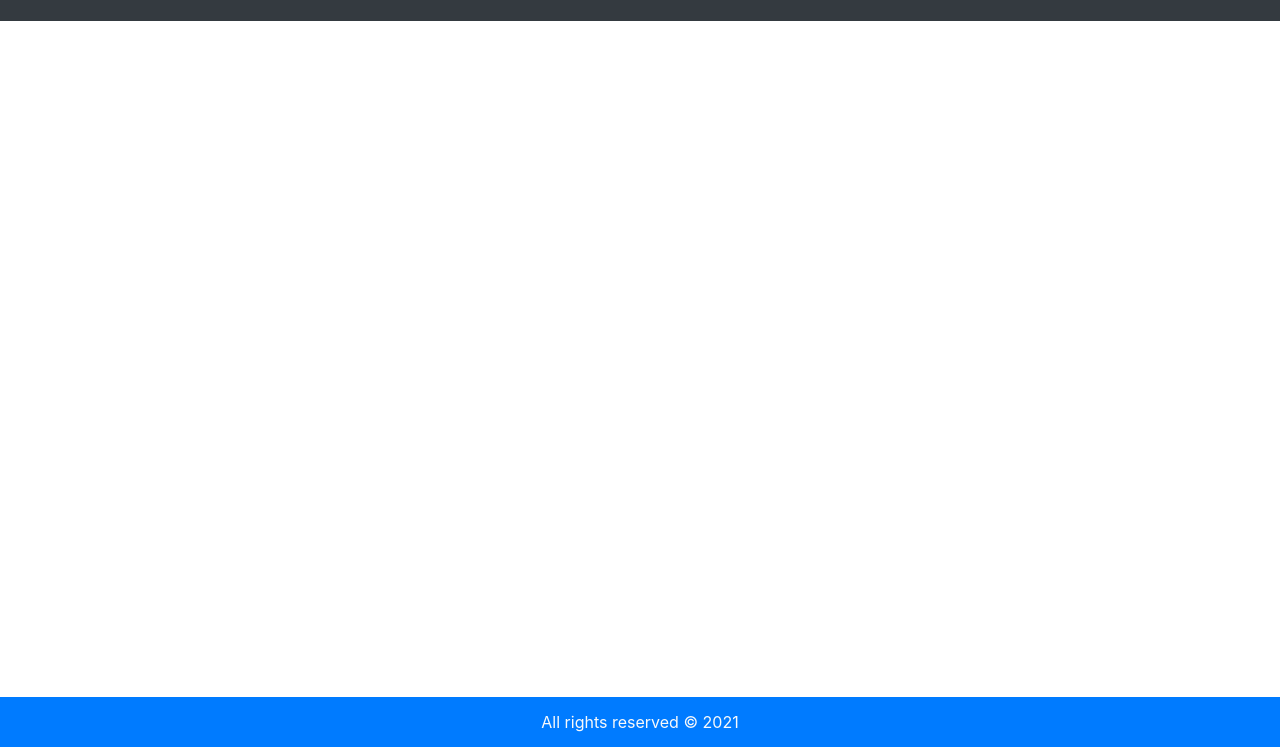
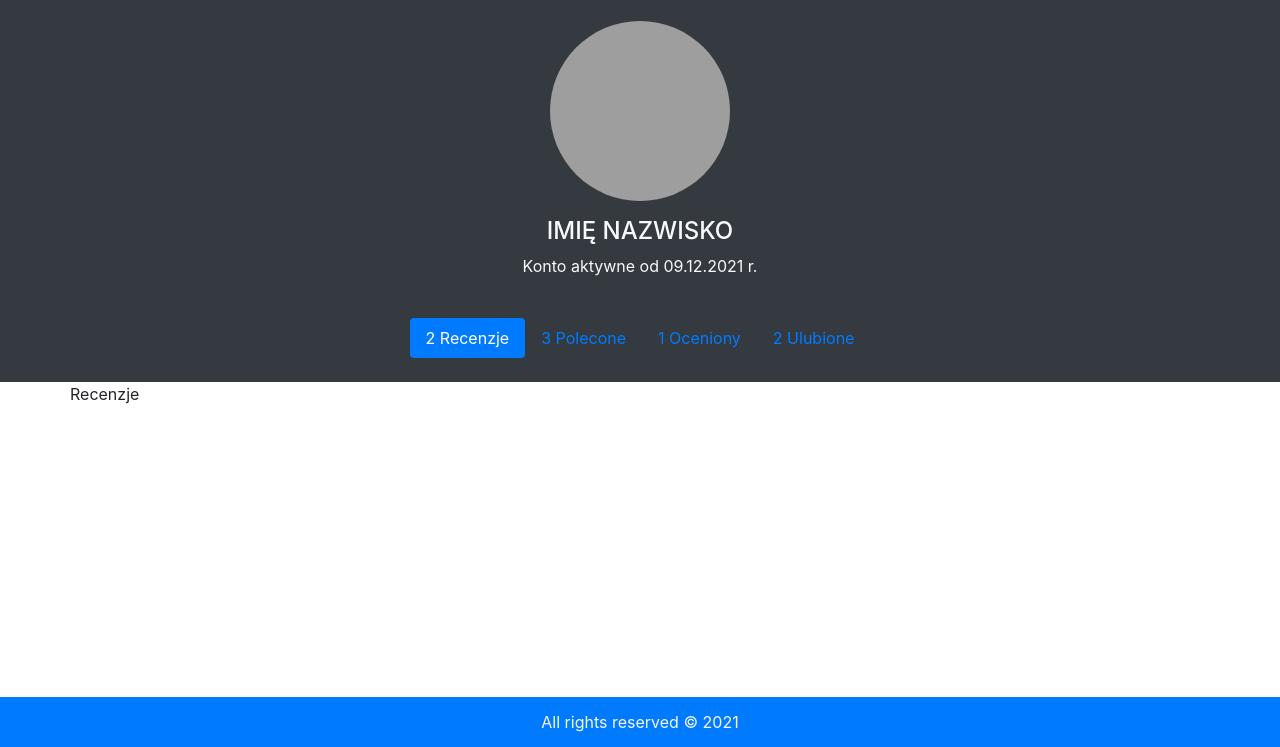
Before and after one commit to kozuchowa/myproject, a plain HTML site: page my_profile - Copy.html in a window 1280 px wide. Shown: the part 53-800 px from the top of the page. Drawn offline with nearby package versions, Linux system fonts and the light colour scheme; grey boxes are pictures that could not be loaded.

Commit message:
6 commit

```diff
--- a/my_profile - Copy.html
+++ b/my_profile - Copy.html
@@ -48,7 +48,57 @@
 
  <!-- Page content -->
   <main>
-
+     <section class="bg-dark text-light">
+        <div class="container pb-4">
+            <div class="row flex-column align-items-center">
+                <img class="my-profile-photo rounded-circle"
+                     src="img/user.jpg" alt="My profile photo">
+                <h4 class="mt-3">IMIĘ NAZWISKO</h4>
+                <div>Konto aktywne od 09.12.2021 r.</div>
+            </div>
+        </div>
+		      <div class="container pb-4">
+            <ul class="nav nav-pills mt-3 justify-content-center" id="pills-tab" role="tablist">
+                <li class="nav-item">
+                    <a class="nav-link active" id="pills-reviews-tab" data-toggle="pill" href="#pills-reviews"
+                       role="tab">2 Recenzje</a>
+                </li>
+                <li class="nav-item">
+                    <a class="nav-link" id="pills-recommended-tab" data-toggle="pill" href="#pills-recommended"
+                       role="tab">3 Polecone
+                    </a>
+                </li>
+                <li class="nav-item">
+                    <a class="nav-link" id="pills-rated-tab" data-toggle="pill" href="#pills-rated"
+                       role="tab">1 Oceniony</a>
+                </li>
+                <li class="nav-item">
+                    <a class="nav-link" id="pills-favourite-tab" data-toggle="pill" href="#pills-favourite"
+                       role="tab">2 Ulubione</a>
+                </li>
+            </ul>
+        </div>
+    </section>
+    <section class="bg-light"></section>
+	 <div class="container">
+            <div class="row">
+                <div class="tab-content" id="pills-tabContent">
+                    <div class="tab-pane fade show active " id="pills-reviews" role="tabpanel">
+                        Recenzje
+                    </div>
+                    <div class="tab-pane fade" id="pills-recommended" role="tabpanel">
+                        Polecone
+                    </div>
+                    <div class="tab-pane fade" id="pills-rated" role="tabpanel">
+                        Ocenione
+                    </div>
+                    <div class="tab-pane fade" id="pills-favourite" role="tabpanel">
+                        Ulubione
+                    </div>
+                </div>
+            </div>
+        </div>
+</section>
   </main>
 
   <footer class="footer bg-primary text-light text-center">
--- a/style - Copy.css
+++ b/style - Copy.css
@@ -15,3 +15,8 @@ body {
     height: 50px; /* Set the fixed height of the footer here */
     line-height: 50px; /* Vertically center the text there */
 }
+.my-profile-photo {
+    width: 180px;
+    height: 180px;
+    object-fit: cover;
+}
```
Also changed, not shown: 1 other file.
